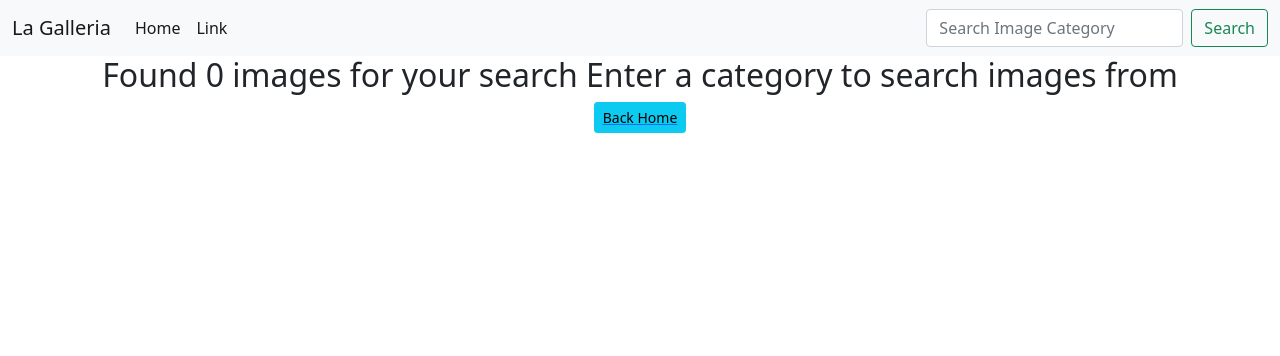
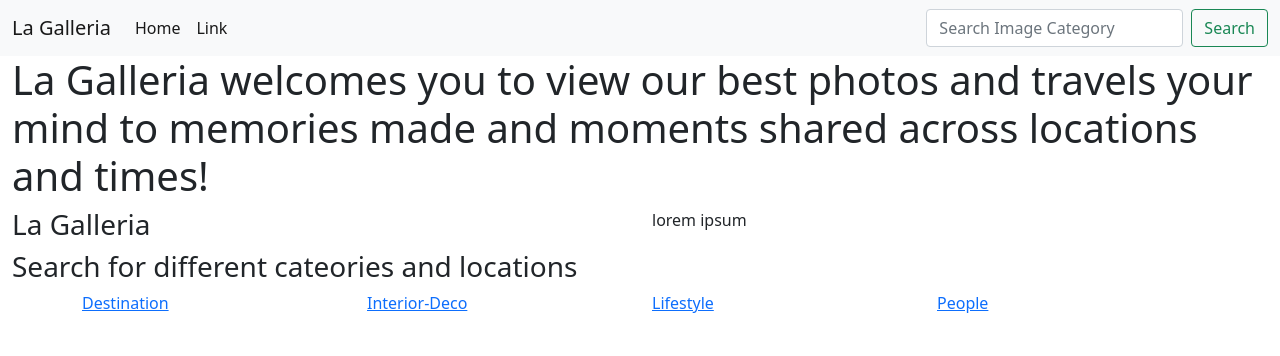
Before and after one commit to Grievi/Personal-Galleria, a Django app: page /search/ in a window 1280 px wide. Shown: the top 356 px of the page. Run offline with Django 3.2, Linux system fonts and the light colour scheme.

Commit message:
modify seacrh_res.html

```diff
--- a/galleria/templates/gallery/search_res.html
+++ b/galleria/templates/gallery/search_res.html
@@ -1,25 +1,54 @@
 {% extends 'base.html' %}
 
-{% block content %}
-<div class="container">
 
-    {% if images %}
-    <h2 class="text-center" id="found">Found {{ images|length }} images in '{{message}}' category</h2>
-    {% else %}
-    <h2 class="text-center" id="foundnon"> Found 0 images for your search {{message}}</h2>
+{% block content%}
+<div id="landing-page" class="container-fluid">
+    <div>
+        <h1>La Galleria welcomes you to view our best photos and travels your mind to memories made and moments shared
+            across locations and times!</h1>
+    </div>
+    <div class="row">
+        <div id="section1" class="col-md-6  col-sm-6  col-lg-6">
+            <h3>
+                La Galleria
+            </h3>
+            <h3>
+                Search for different cateories and locations
+            </h3>
+        </div>
+        <div id="section2" class="col-md-6 col-sm-6  col-lg-6">
+            <p>lorem ipsum</p>
+        </div>
+    </div>
+</div>
 
-    <a class="d-block mx-auto" href="/">
-        <button class="btn btn-sm btn-info d-block mx-auto">Back Home</button>
-    </a>
-    {% endif %}
-    {% if images %}
-    <div class="card-columns">
+<div class="container-fluid">
+    <div class="container">
+        <div class="row">
+            <div class="col-md-3 ">
+               <a href="">Destination</a>
+            </div>
+            <div class="col-md-3 ">
+                <a href="">Interior-Deco</a>
+            </div>
+            <div class="col-md-3 ">
+               <a href="">Lifestyle</a>
+            </div>
+            <div class="col-md-3 ">
+                <a href="">People</a>
+            </div>
+        </div>
+        <!-- the first row -->
+    <div class="row">
         {% for image in images %}
-        <div class="card" data-toggle="modal" data-target="#{{image.id}}">
-            <img src="{{image.image.url}}" alt="{{image.name}}" class="card-img">
-        </div>
+        <div class="card col-md-3 col-sm-12 col-lg-4 mb-3 g-1">
+            <div class="card" data-bs-toggle="modal" data-bs-target="#modal{{image.id}}">
+                <img src="{{image.img.url}}" alt="{{image.name}}" class="card-img">
+                <p class="image-title">{{image.name}}</p>
+            </div>
 
-                  <div class="modal" id="modal{{image.id}}" tabindex="-1" >
+
+            <div class="modal" id="modal{{image.id}}" tabindex="-1" >
                 <div class="modal-dialog">
                   <div class="modal-content">
                     <div class="modal-header">
@@ -42,10 +71,11 @@
                   </div>
                 </div>
               </div>
-
-
+        </div>
         {% endfor %}
     </div>
-    {% endif %}
+
+    </div>
 </div>
-{% endblock %}
+
+    {% endblock %}
--- a/galleria/templates/navbar.html
+++ b/galleria/templates/navbar.html
@@ -14,7 +14,7 @@
           </li>
         </ul>
         <form class="d-flex" action="{% url 'search'%}" role="search">
-          <input class="form-control me-2" type="search" placeholder="Search Image Category" aria-label="Search">
+          <input class="form-control me-2" type="search"  name ="imagesearch" placeholder="Search Image Category" aria-label="Search">
           <button class="btn btn-outline-success" type="submit">Search</button>
         </form>
       </div>
--- a/galleria/views.py
+++ b/galleria/views.py
@@ -13,6 +13,7 @@ def image_location(request, location):
     return render(request, 'gallery/location.html', {'images_location': images})
 
 def search_results(request):
+
     if 'imagesearch' in request.GET and request.GET["imagesearch"]:
         category = request.GET.get("imagesearch")
         searched_images = Img.search_by_category(category)
```
Also changed, not shown: images/pexels-vlada-karpovich-7025977.jpg (added).
